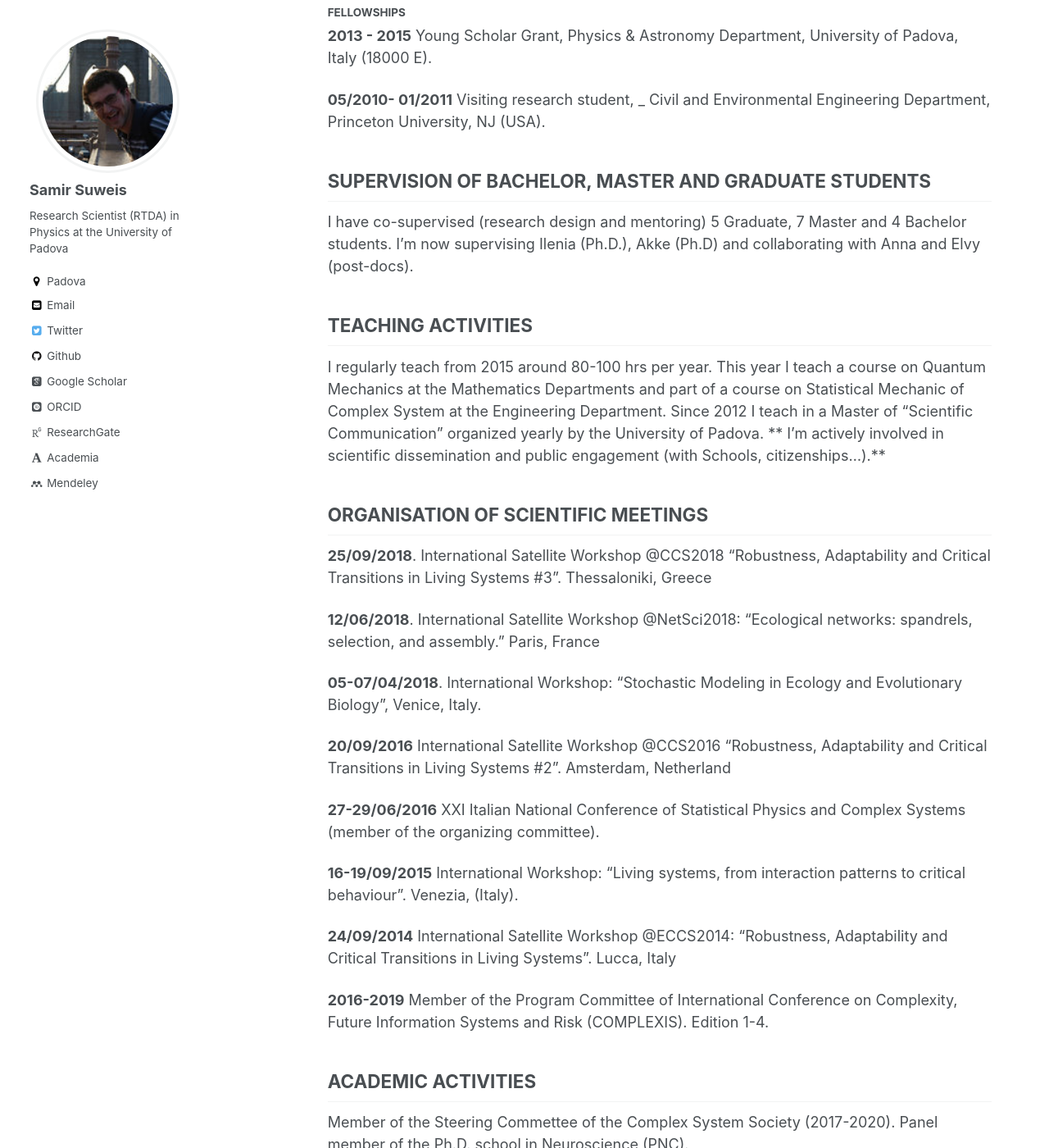
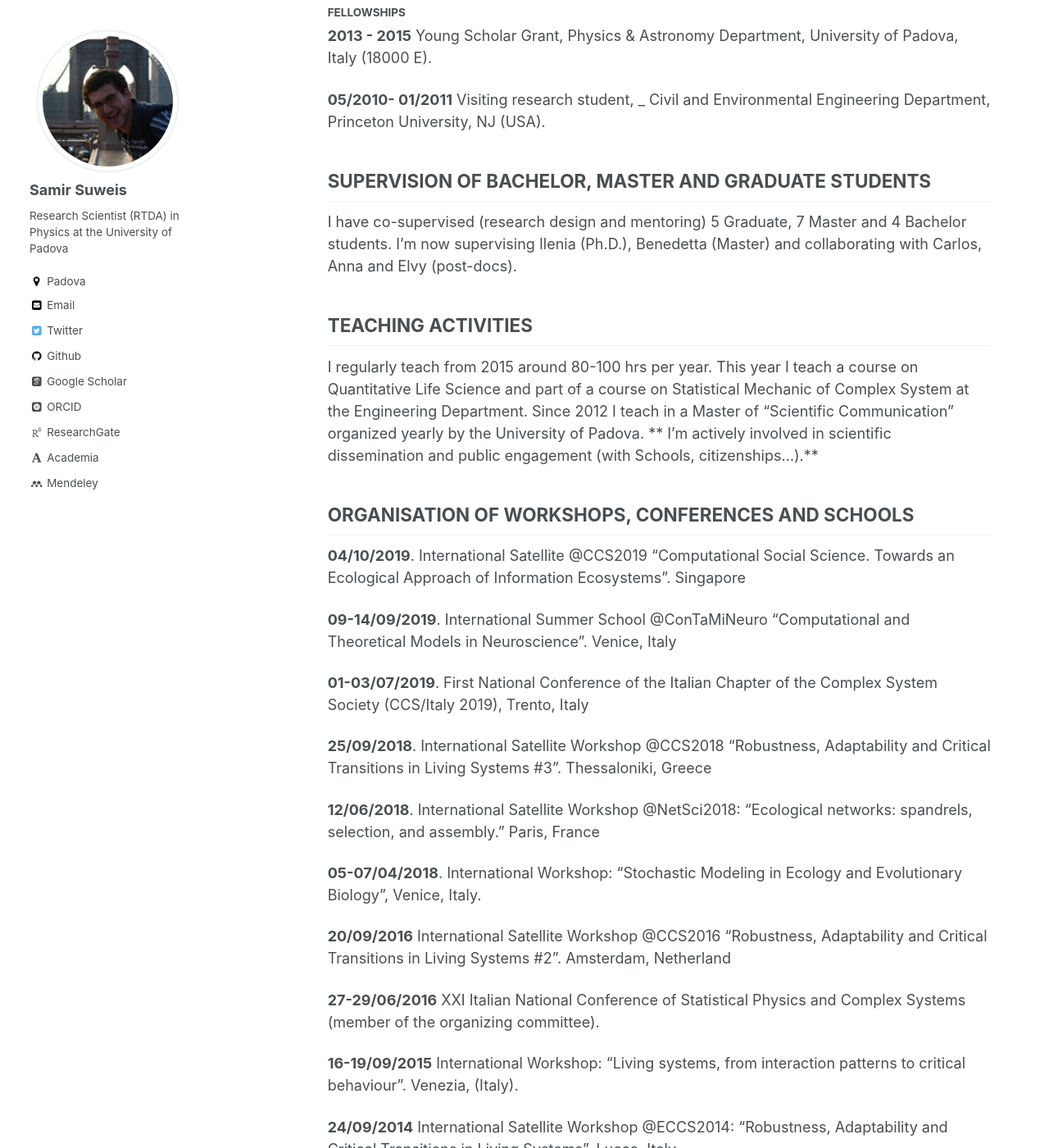
Before and after one commit to suweis/suweis.github.io, a Jekyll site: the page built from _pages/cv.md, in a window 1280 px wide and 1400 px high, scrolled down 1104 px. Shown: the whole window at 82% size. Built offline with Jekyll 4.4.1, drawn with Linux system fonts in a browser that asks for light colours; nearby versions of some CDN libraries; some web fonts are replaced; some of the changed text lies outside the part shown.

Commit message:
Update cv.md

````diff
--- a/_pages/cv.md
+++ b/_pages/cv.md
@@ -49,18 +49,23 @@
 
 ## SUPERVISION	OF	BACHELOR,	MASTER	AND	GRADUATE	STUDENTS
 
-I	have	co-supervised (research	design and	mentoring) 5	Graduate,	7	Master	and	4	Bachelor students. I'm now supervising Ilenia (Ph.D.), Akke (Ph.D) and collaborating with Anna and Elvy (post-docs).
+I	have	co-supervised (research	design and	mentoring) 5	Graduate,	7	Master	and	4	Bachelor students. I'm now supervising Ilenia (Ph.D.), Benedetta (Master) and collaborating with Carlos, Anna and Elvy (post-docs).
 
 ## TEACHING	ACTIVITIES
 
-I	 regularly	 teach	 from	 2015	 around	 80-100	 hrs	 per	 year.	 This	 year	 I	 teach	 a	 course	 on	 Quantum
-Mechanics	 at	 the	 Mathematics	 Departments	 and	 part	 of	 a	 course	 on	 Statistical	 Mechanic	 of	 Complex
+I	 regularly	 teach	 from	 2015	 around	 80-100	 hrs	 per	 year.	 This	 year	 I	 teach	 a	 course	 on	 Quantitative Life Science	 and	 part	 of	 a	 course	 on	 Statistical	 Mechanic	 of	 Complex
 System	 at	 the	 Engineering	 Department.	 Since	 2012	 I	 teach	 in	 a	 Master	 of	“Scientific	 Communication”
 organized	yearly	by	the	University	of	Padova.
 ** I’m	actively	involved	in	scientific	dissemination	and	public	engagement	(with	Schools,	citizenships...).**
 
 
-## ORGANISATION	OF	SCIENTIFIC	MEETINGS
+## ORGANISATION	OF	WORKSHOPS, CONFERENCES AND SCHOOLS
+
+**04/10/2019**. International Satellite	@CCS2019 “Computational Social Science. Towards an Ecological Approach of Information Ecosystems”.	Singapore
+
+**09-14/09/2019**. International	 Summer School	 @ConTaMiNeuro “Computational and Theoretical Models in Neuroscience”.	Venice, Italy
+
+**01-03/07/2019**. First National Conference of the Italian Chapter of the Complex System Society (CCS/Italy 2019), Trento, Italy
 
 **25/09/2018**. International	 Satellite	 Workshop	 @CCS2018 “Robustness,	 Adaptability	 and	 Critical	Transitions	in	Living	Systems #3”.	Thessaloniki, Greece
 
@@ -88,18 +93,21 @@
 
 ## PUBLICATION	AND	CITATION	STATISTICS
 
-I	have	>40	 publications	in	refereed	journals,	including	 **1	in	Nature,	 2	 in
+I	have	>50	 publications	in	refereed	journals,	including	 **1	in	Nature,	 2	 in
 Nature	Communications,	1	Science	Advance, 4	in	PNAS and 1	Review
 of	 Modern	 Physics** .	 Our	 research	 has	 been also	 mentioned	 in
 American	 Scientist,	 Nature	 News	 &	 Views	 PNAS	 Commentary,
 European	 Commission	 DG	 Environment	 and	 Unesco	 Global	 Water Forum.
+See https://scholar.google.it/citations?user=oorpe-wAAAAJ&hl=it for a complete list.
 
 ## INVITED	PRESENTATIONS	AT	INTERNATIONAL	SCHOOLS,	WORKSHOPS	&	CONFERENCES
 
-I	 have	 disseminated	 my	 work	 internationally	 through	 **>15	 invited	talks** beside many	contributed
+I	 have	 disseminated	 my	 work	 internationally	 through	 **>18	 invited	talks** beside many	contributed
 presentations (see my Talk section for details). Some of my presentations can be found [here] (https://www.slideshare.net/suweis/presentations)
 
 ## RESEARCH	GRANTS	– THIRD-PARTY	FUNDING
+
+TEAMS Vising Cariparo Grant, (2019  ~30.000 Euros) "Towards an Ecological Approach of Information Ecosystems"
 
 STARS	2018	Starting	Grant	(2018 - ~140 .000	Euros) “Biodiversity,	Robustness,	Adaptability	and	Critical
 Transitions in	living	interacting	systems”
@@ -113,15 +121,12 @@
 
 ## SCIENCE	COMMUNICATION	– ONLY	LAST	YEAR
 
-**23/04/2018** .	 Finalist	 at	the	 national	 competition	 for	 communication	 in	 science	 of	 young	 scholars:
+ **23/10/2018** Simposio ““Nuovi orizzonti di Una Scienza in Divenire”, Gran Sasso Science Institute (GSSI), Aquila, Italy.
+
+ **23/04/2018** .	 Finalist	 at	the	 national	 competition	 for	 communication	 in	 science	 of	 young	 scholars:
 “Giovedi	Scienza”,	Torino,	Italy.
 
 **25/10/2017	 e	 13/04/2018** ,	“I Robot”,	seminar	 on Big	 Data	 and	Artificial	 Intelligent	 to	 students	 and
 teachers	of	high	schools	in	Milan organized	by Diesse	Lombardia (Milan,	Italy).
 
 ```
-Index Scholar Scopus
-Publications 40	 40
-Citations 1062	 709
-h-index 17	 15
-```
````
